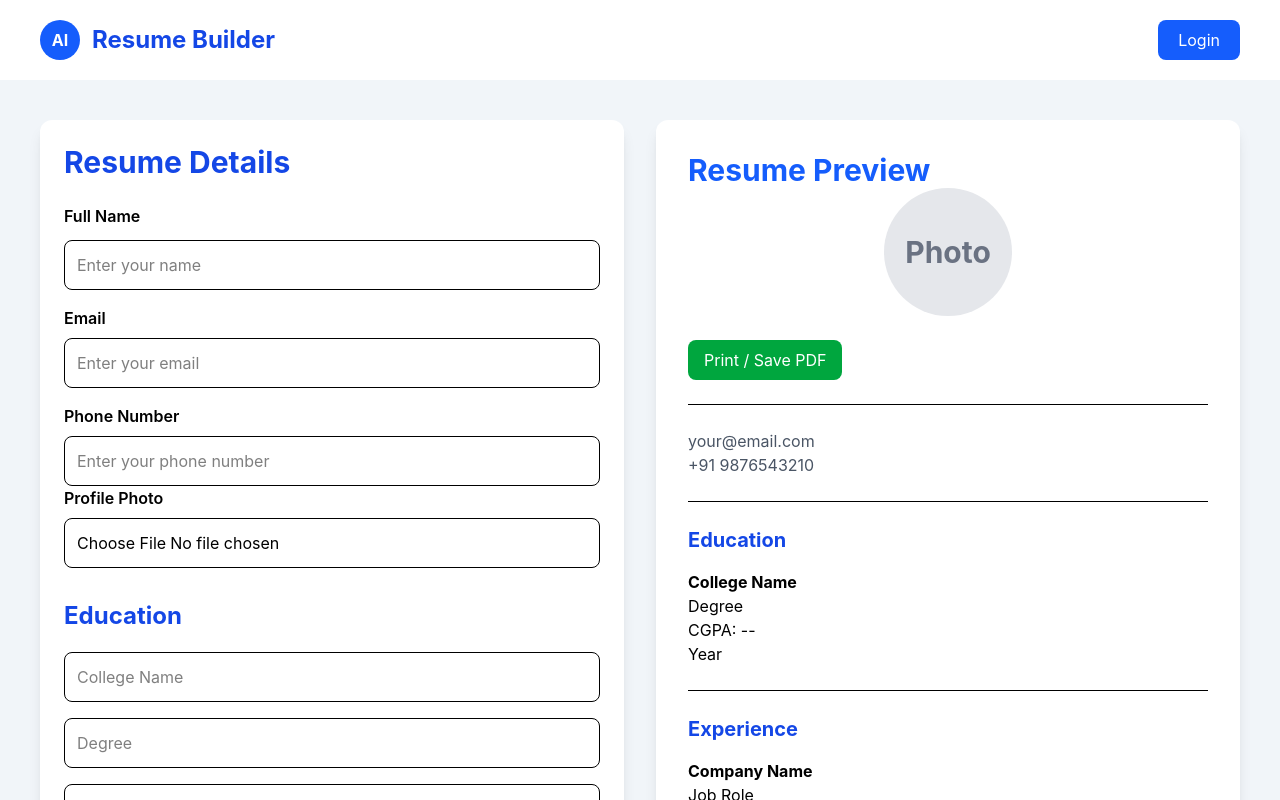
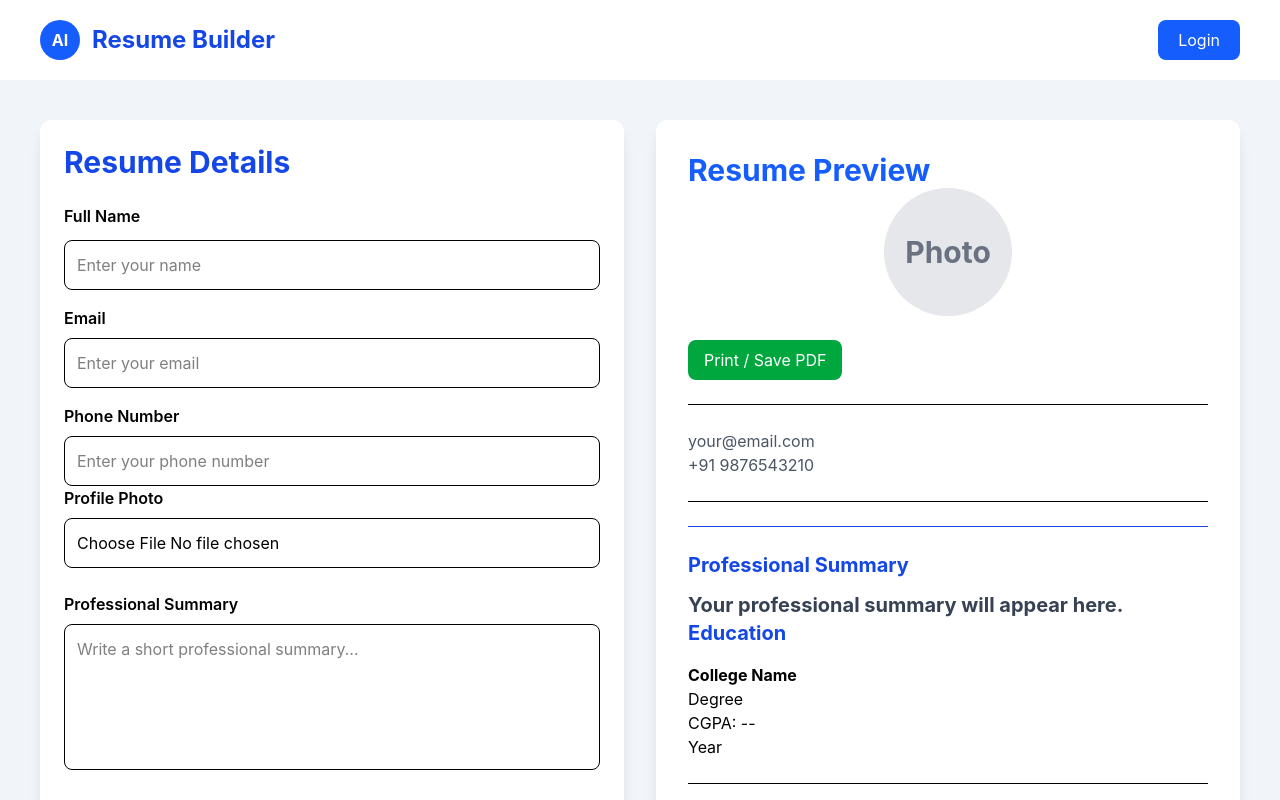
Before and after one commit to gungunkaushik05-pixel/ai-resume-builder, a React (Vite) app: page /resume in a window 1280 px wide. Shown: the top 800 px of the page. Built offline with nearby package versions, Linux system fonts and the light colour scheme.

Commit message:
Implemented professional summary with live preview

```diff
--- a/src/components/ResumeForm.jsx
+++ b/src/components/ResumeForm.jsx
@@ -20,6 +20,8 @@ projects,
 setProjects,
 photo,
 setPhoto,
+summary,
+setSummary,
 })  {const handlePhotoChange = (e) => {
   const removePhoto = () => {
   setPhoto("");
@@ -125,6 +127,19 @@ const removePhoto = () => {
     </button>
   )}
 </div>
+<div className="mb-6">
+  <label className="block mb-2 font-semibold">
+    Professional Summary
+  </label>
+
+  <textarea
+    placeholder="Write a short professional summary..."
+    value={summary}
+    onChange={(e) => setSummary(e.target.value)}
+    rows={5}
+    className="w-full border p-3 rounded-lg outline-none resize-none"
+  />
+</div>
       </div>
       <EducationForm
   education={education}
--- a/src/components/ResumePreview.jsx
+++ b/src/components/ResumePreview.jsx
@@ -11,6 +11,7 @@ function ResumePreview({
   skills,
   projects,
   photo,
+  summary,
 })
    {const resumeRef = useRef();
     const handlePrint = useReactToPrint({
@@ -78,6 +79,15 @@ function ResumePreview({
 <hr className="my-6" />
 
 <h2 className="text-xl font-bold text-blue-700 mb-4">
+  <hr className="my-6" />
+
+<h2 className="text-xl font-bold text-blue-700 mb-3">
+  Professional Summary
+</h2>
+
+<p className="text-gray-700 whitespace-pre-line">
+  {summary || "Your professional summary will appear here."}
+</p>
   Education
 </h2>
 
--- a/src/pages/Resume.jsx
+++ b/src/pages/Resume.jsx
@@ -56,6 +56,8 @@ projects={projects}
 setProjects={setProjects}
  photo={ photo}
 setPhoto={setPhoto}
+summary={summary}
+setSummary={setSummary}
 
         />
 
@@ -70,6 +72,7 @@ setPhoto={setPhoto}
   skills={skills}
   projects={projects}
   photo={photo}
+  summary={summary}
 />
 
       </div>
```
